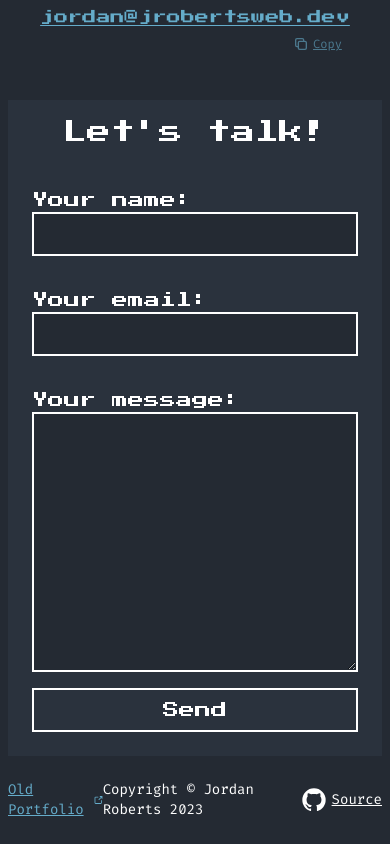
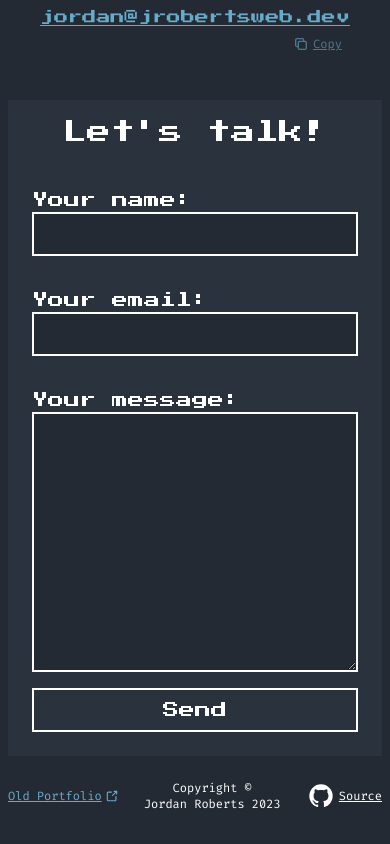
Before and after one commit to FlapShatner/portfolio-v2, a Next.js app: page / in a window 390 px wide. Shown: the part 4215-5059 px from the top of the page. Built offline with nearby package versions, Linux system fonts and the light colour scheme.

Commit message:
icon props to camelCase and media queries for footer

```diff
--- a/components/footer.tsx
+++ b/components/footer.tsx
@@ -5,7 +5,7 @@ interface FooterProps {}
 const Footer: FC<FooterProps> = () => {
  const year = new Date().getFullYear()
  return (
-  <div className='pt-6 text-sm flex justify-between items-center w-full font-secondary'>
+  <div className='pt-6 text-xs md:text-sm flex justify-between items-center w-full font-secondary'>
    <a
     href='#'
     className='flex items-center gap-1 text-text-hl underline'>
@@ -15,8 +15,9 @@ const Footer: FC<FooterProps> = () => {
      size={12}
     />
    </a>
-
-   <span>{`Copyright © Jordan Roberts ${year}`}</span>
+   <div className='flex flex-col sm:flex-row sm:gap-1 items-center'>
+    <span>Copyright ©</span> <span>{`Jordan Roberts ${year}`}</span>
+   </div>
    <a
     href='https://github.com/FlapShatner/portfolio-v2'
     className='flex gap-1 items-center'>
--- a/components/icons.tsx
+++ b/components/icons.tsx
@@ -76,9 +76,9 @@ const Icon: FC<IconsProps> = ({ iconName, size }) => {
     <g
      fill='none'
      stroke='currentColor'
-     stroke-linecap='round'
-     stroke-linejoin='round'
-     stroke-width='2'>
+     strokeLinecap='round'
+     strokeLinejoin='round'
+     strokeWidth='2'>
      <path d='M8 10a2 2 0 0 1 2-2h8a2 2 0 0 1 2 2v8a2 2 0 0 1-2 2h-8a2 2 0 0 1-2-2z' />
      <path d='M16 8V6a2 2 0 0 0-2-2H6a2 2 0 0 0-2 2v8a2 2 0 0 0 2 2h2' />
     </g>
@@ -95,9 +95,9 @@ const Icon: FC<IconsProps> = ({ iconName, size }) => {
     xmlns='http://www.w3.org/2000/svg'>
     <path
      fill='currentColor'
-     fill-rule='evenodd'
+     fillRule='evenodd'
      d='M10.75 1a.75.75 0 0 0 0 1.5h1.69L8.22 6.72a.75.75 0 0 0 1.06 1.06l4.22-4.22v1.69a.75.75 0 0 0 1.5 0V1h-4.25ZM2.5 4v9a.5.5 0 0 0 .5.5h9a.5.5 0 0 0 .5-.5V8.75a.75.75 0 0 1 1.5 0V13a2 2 0 0 1-2 2H3a2 2 0 0 1-2-2V4a2 2 0 0 1 2-2h4.25a.75.75 0 0 1 0 1.5H3a.5.5 0 0 0-.5.5Z'
-     clip-rule='evenodd'
+     clipRule='evenodd'
     />
    </svg>
   )
```
